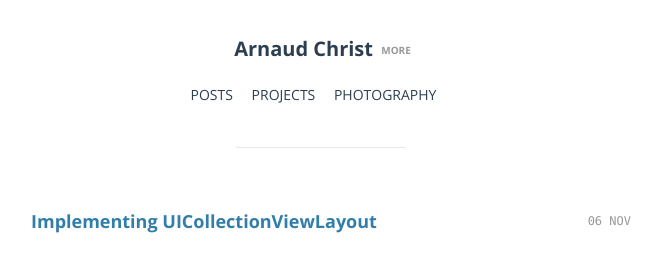
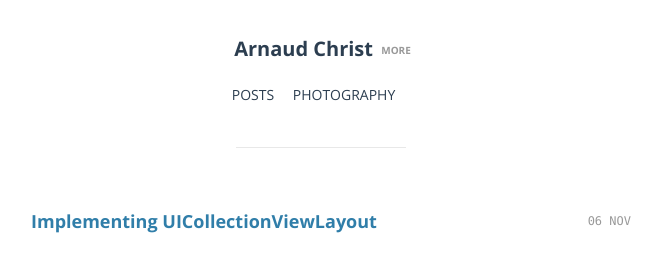
Before and after one commit to Onra/onra.github.io, a Jekyll site: the page built from index.html, in a window 1280 px wide. Shown: the part 222-501 px from the top of the page, without its empty margins (319-981 px from the left). Built offline with Jekyll 4.4.1, drawn with Linux system fonts in a browser that asks for light colours; some web fonts are replaced.

Commit message:
Hide Projects area

```diff
--- a/_includes/header.html
+++ b/_includes/header.html
@@ -14,7 +14,7 @@
         <li>
             <a href="/index.html">posts</a>
         </li>
-        <li>
+        <li style="display: none">
             <a href="/projects.html">projects</a>
         </li>
         <li>
```
Also changed, not shown: images/icon-maps.png (added).
